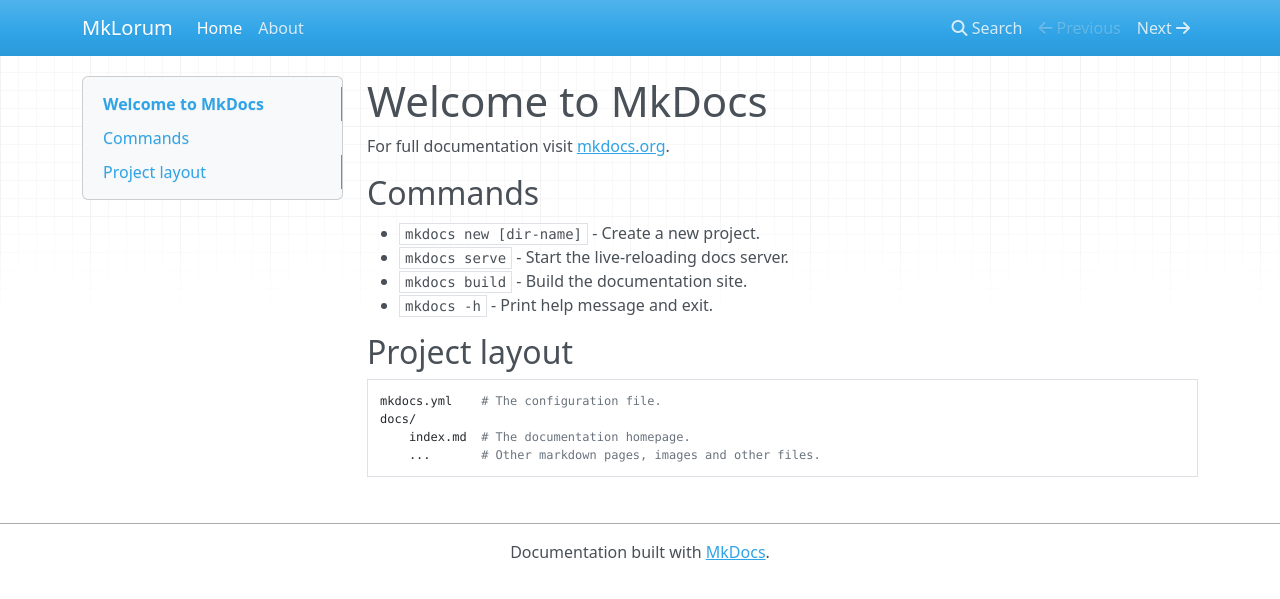
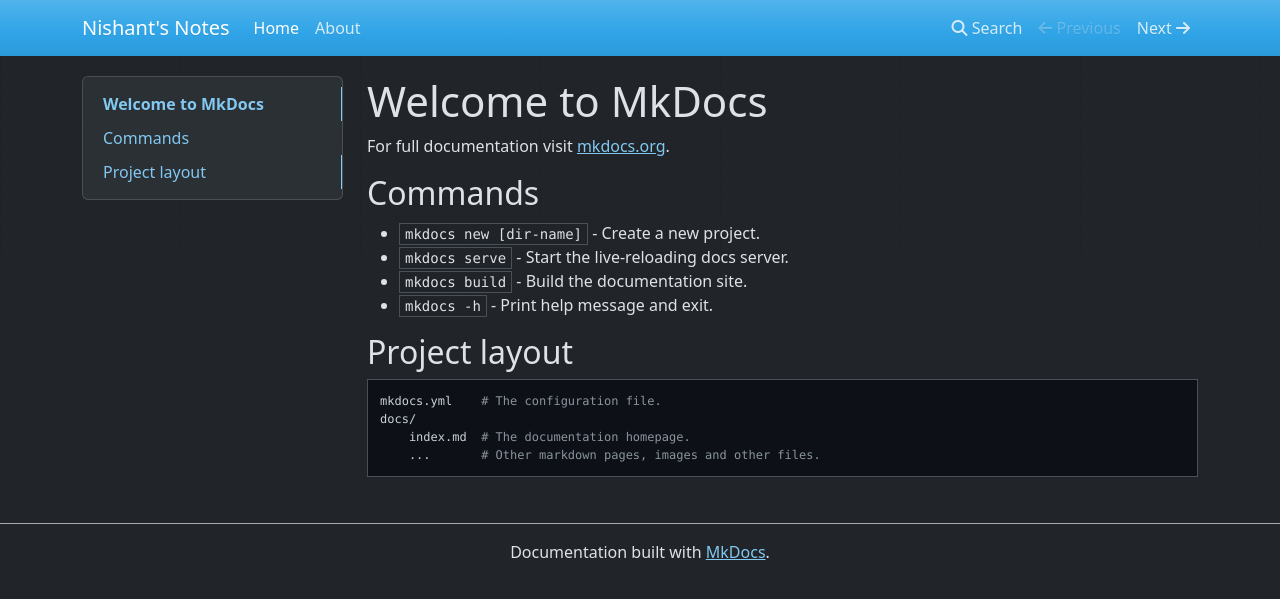
Before and after one commit to gonna-make-it/notes, an MkDocs documentation site: the page built from docs/index.md, in a window 1280 px wide. Shown: the top 599 px of the page. Built offline with MkDocs 1.6.1, drawn with Linux system fonts in a browser that asks for light colours; nearby versions of some CDN libraries.

Commit message:
Add theme

```diff
--- a/mkdocs.yml
+++ b/mkdocs.yml
@@ -1,4 +1,8 @@
-site_name: MkLorum
+site_name: Nishant's Notes
+theme:
+  name: mkdocs
+  color_mode: dark
+  highlightjs: true
 nav:
   - Home: index.md
   - About: about.md
```
